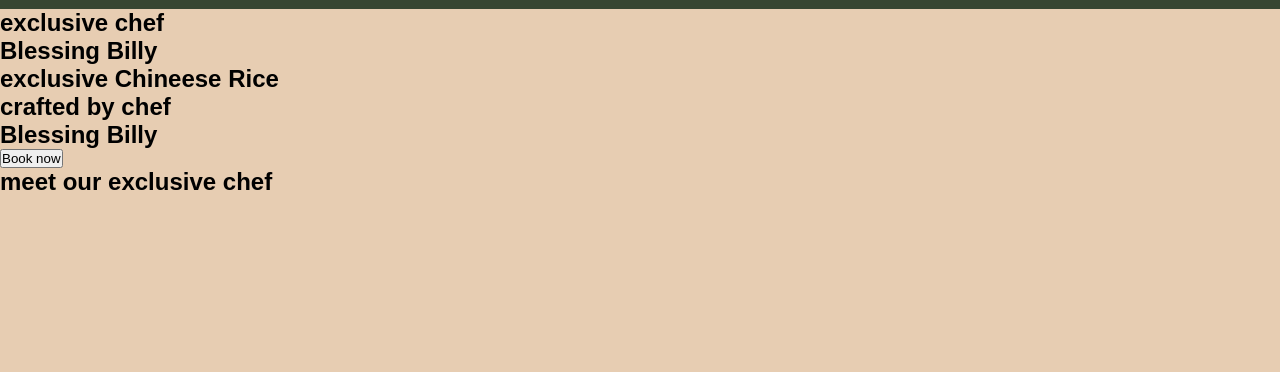
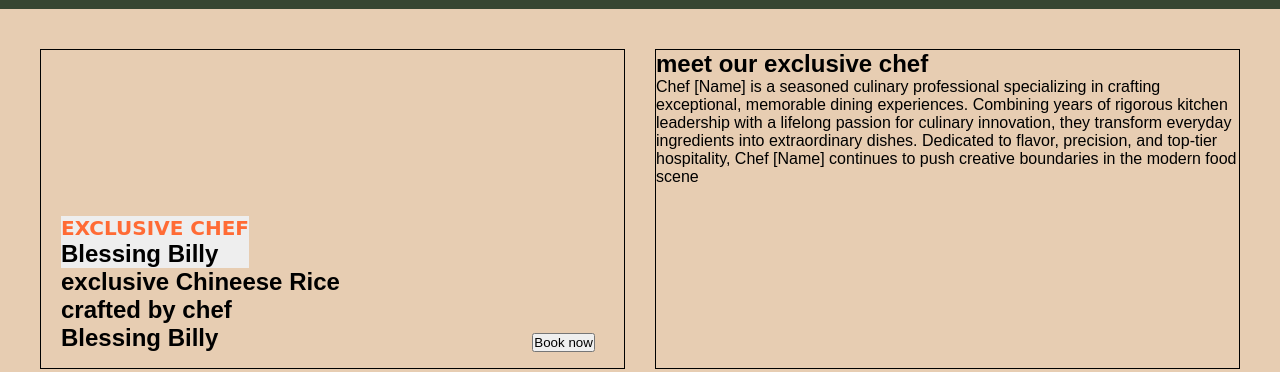
Before and after one commit to kivgcLOUDs/Too-Blessed, a website: page index.html in a window 1280 px wide. Shown: the part 631-1003 px from the top of the page. Drawn offline with Linux system fonts and the light colour scheme; a web font is replaced by a local one.

Commit message:
give stucture to caterers about section

```diff
--- a/index.html
+++ b/index.html
@@ -63,11 +63,11 @@
       <div class="about-left">
         <div class="about-left-content">
           <div class="about-left-chef">
-            <h2>exclusive chef</h2>
-            <h2>Blessing Billy</h2>
+            <h2 class="about-left-header--main">exclusive chef</h2>
+            <h2 class="about-left-header--sub">Blessing Billy</h2>
           </div>
-          <h2>exclusive Chineese Rice</h2>
-          <h1>crafted by chef <br> Blessing Billy</h1>
+          <h2 class="about-left-header--primary">exclusive Chineese Rice</h2>
+          <h1 class="about-left-header--secondary">crafted by chef <br> Blessing Billy</h1>
         </div>
 
         <div class="about-right-book">
@@ -77,7 +77,9 @@
 
       <div class="about-right">
         <h1 class="about-right-heading">meet our <span>exclusive chef</span></h1>
-        <p class="about-right-text"></p>
+        <p class="about-right-text">
+          Chef [Name] is a seasoned culinary professional specializing in crafting exceptional, memorable dining experiences. Combining years of rigorous kitchen leadership with a lifelong passion for culinary innovation, they transform everyday ingredients into extraordinary dishes. Dedicated to flavor, precision, and top-tier hospitality, Chef [Name] continues to push creative boundaries in the modern food scene
+        </p>
       </div>
     </section>
   </body>
--- a/scss/component.scss
+++ b/scss/component.scss
@@ -59,3 +59,9 @@
     cursor: pointer;
   }
 }
+
+.about-right-book {
+  position: absolute;
+  bottom: 5%;
+  right: 5%;
+}
--- a/scss/layout.scss
+++ b/scss/layout.scss
@@ -62,6 +62,35 @@
 
 .about {
   background-color: var(--color-beige);
-  height: 100vh;
+  height: 50vh;
   width: 100%;
+  padding: 4rem;
+
+  display: flex;
+  justify-content: center;
+  gap: 3rem;
+
+  &-right {
+    flex: 1 0 30%;
+    border: 1px solid #000;
+  }
+
+  &-left {
+    flex: 1 0 30%;
+    border: 1px solid #000;
+    position: relative;
+    padding: 2rem;
+
+    display: flex;
+
+    &-chef {
+      display: inline-block;
+      background-color: #eee;
+    }
+
+    &-content {
+      position: absolute;
+      bottom: 5%;
+    }
+  }
 }
--- a/scss/typography.scss
+++ b/scss/typography.scss
@@ -1,3 +1,5 @@
+@import url("https://font.googleapis.com/css2?family=Cedarville+Cursive&family=Mono+Signature&display=swap");
+
 .hero {
   &-nav {
     &-text {
@@ -36,3 +38,12 @@
     }
   }
 }
+
+.about-left-header {
+  &--main {
+    text-transform: uppercase;
+    color: var(--color-primary);
+    font-size: 2rem;
+    font-family: "Mono Signature", cursive;
+  }
+}
```
Also changed, not shown: css/style.css, 1 other file.
